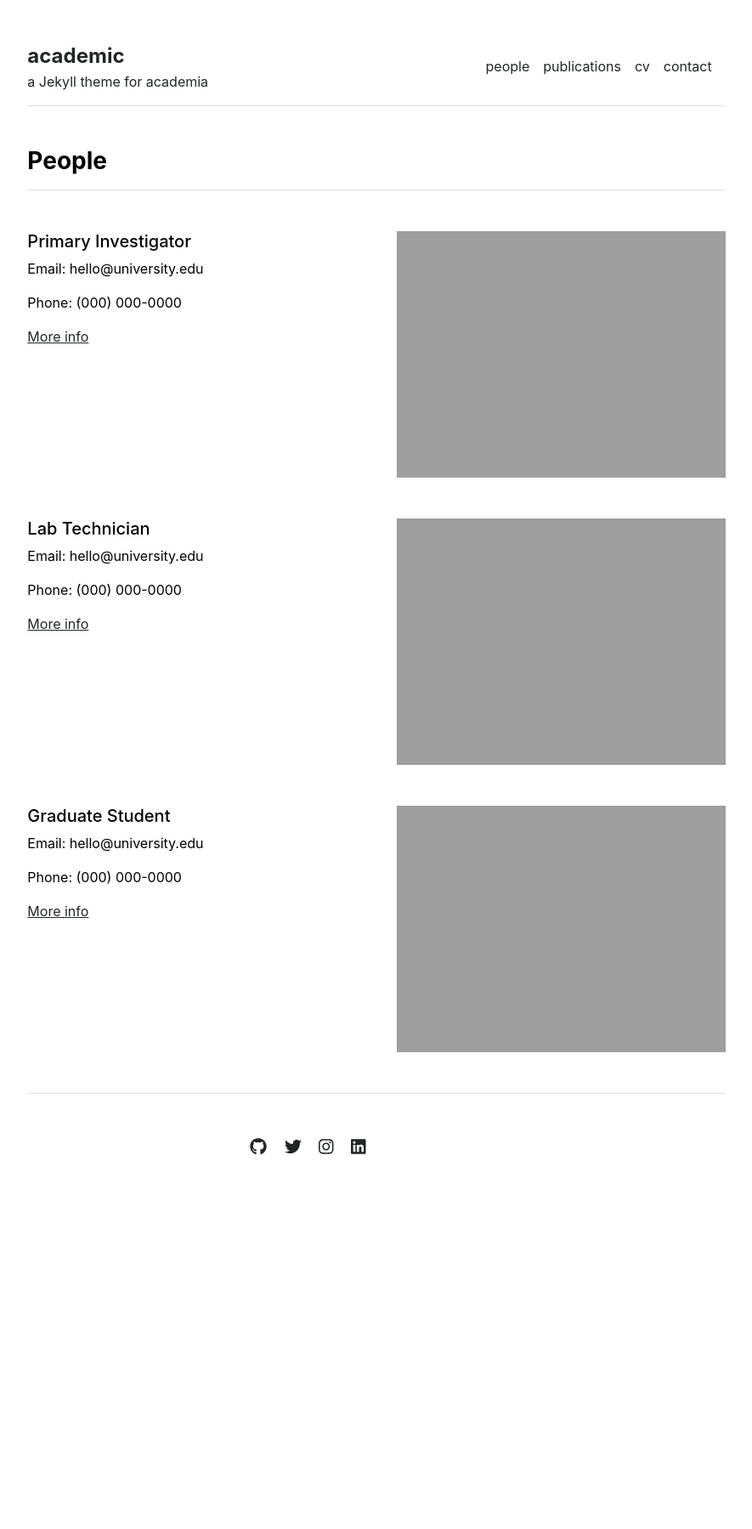
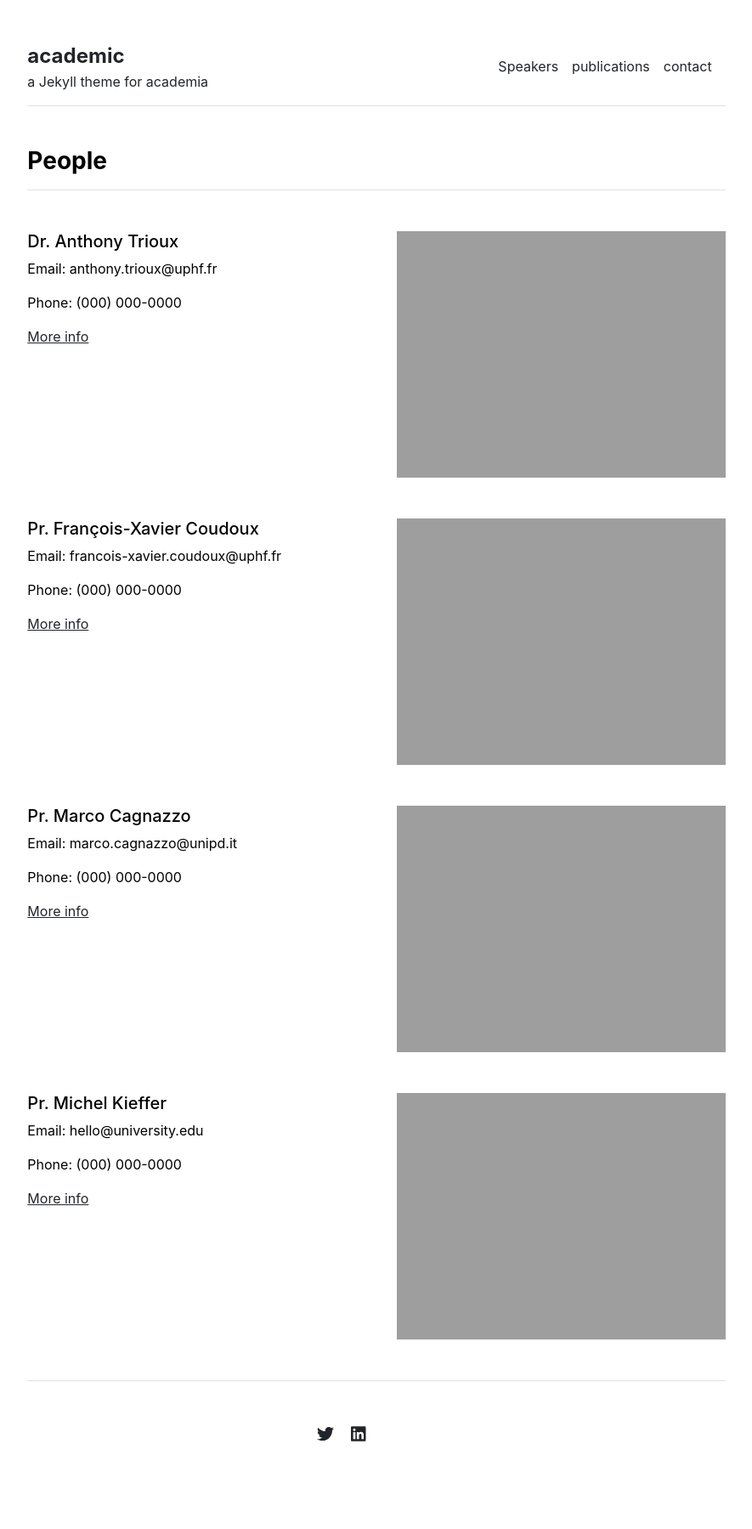
Before and after one commit to XiaYi59/LVCT, a Jekyll site: the page built from people.md, in a window 1280 px wide. Shown: the whole page at 85% size, without its empty margins (197-1082 px from the left). Built offline with Jekyll 4.4.1, drawn with Linux system fonts in a browser that asks for light colours; before the commit the page ends 1461 px from its top, so only the background shows below that.

Commit message:
Update settings.yml

```diff
--- a/_data/settings.yml
+++ b/_data/settings.yml
@@ -1,24 +1,25 @@
 menu:
-- {name: 'people', url: '/people'}
+- {name: 'Speakers', url: '/speakers'}
 - {name: 'publications', url: '/publications'}
 #- {name: 'courses', url: '/courses'}
-- {name: 'cv', url: '/cv'}
+#- {name: 'cv', url: '/cv'}
 - {name: 'contact', url: '/contact'}
 
 people:
-- {name: 'Primary Investigator', title: 'Researcher', department: 'Physics & Astronomy', institution: 'Some University', institution_address: '1 Main Street, Canada', phone: '(000) 000-0000', email: 'hello@university.edu', office: 'Science Building 505', image: 'assets/img/primary-investigator.jpg', url: 'primary-investigator'}
-- {name: 'Lab Technician', title: 'Researcher', department: 'Physics & Astronomy', institution: 'Some University', institution_address: '1 Main Street, Canada', phone: '(000) 000-0000', email: 'hello@university.edu', office: 'Science Building 505', image: 'assets/img/lab-technician.jpg', url: 'lab-technician'}
-- {name: 'Graduate Student', title: 'Researcher', department: 'Physics & Astronomy', institution: 'Some University', institution_address: '1 Main Street, Canada', phone: '(000) 000-0000', email: 'hello@university.edu', office: 'Science Building 505', image: 'assets/img/graduate-student.jpg', url: 'graduate-student'}
+- {name: 'Dr. Anthony Trioux', title: 'Associate Professor', department: 'Electronics Engineering', institution: 'Univ. Polytechnique Hauts-de-France/INSA Hauts-de-France', institution_address: 'Campus Mont Houy, Valenciennes, France', phone: '(000) 000-0000', email: 'anthony.trioux@uphf.fr', office: 'IEMN, Office 111', image: 'assets/img/contact.jpg', url: 'primary-investigator'}
+- {name: 'Pr. François-Xavier Coudoux', title: 'Full Professor', department: 'Electronics Engineering', institution: 'Univ. Polytechnique Hauts-de-France/INSA Hauts-de-France', institution_address: 'Campus Mont Houy, Valenciennes, France', phone: '(000) 000-0000', email: 'francois-xavier.coudoux@uphf.fr', office: 'IEMN, Office XXX', image: 'assets/img/lab-technician.jpg', url: 'lab-technician'}
+- {name: 'Pr. Marco Cagnazzo', title: 'Associate Professor', department: 'Information Engineering', institution: 'Univ. of Padua', institution_address: 'Via VIII Febbraio, 2, Padova PD, Italy', phone: '(000) 000-0000', email: 'marco.cagnazzo@unipd.it', office: 'to be defined', image: 'assets/img/graduate-student.jpg', url: 'graduate-student'}
+- {name: 'Pr. Michel Kieffer', title: 'Full Professor', department: 'to be defined', institution: 'Univ. Paris-Saclay/Centrale Supéléc', institution_address: 'Rue Joliot Curie, Gif-sur-Yvette, France', phone: '(000) 000-0000', email: 'hello@university.edu', office: 'to be defined', image: 'assets/img/graduate-student.jpg', url: 'graduate-student'}
 
-courses:
-- {name: 'Vector Calculus', url: 'vector-calculus'}
-- {name: 'Quantum Mechanics', url: 'quantum-mechanics'}
-- {name: 'Stellar Structures', url: 'stellar-structures'}
+#courses:
+#- {name: 'Vector Calculus', url: 'vector-calculus'}
+#- {name: 'Quantum Mechanics', url: 'quantum-mechanics'}
+#- {name: 'Stellar Structures', url: 'stellar-structures'}
 
 social:
-- {icon: 'github', link: 'https://github.com/LeNPaul'}
+#- {icon: 'github', link: 'https://github.com/LeNPaul'}
 - {icon: 'twitter', link: 'https://twitter.com/paululele'}
-- {icon: 'instagram', link: 'https://instagram.com/paululele'}
+#- {icon: 'instagram', link: 'https://instagram.com/paululele'}
 - {icon: 'linkedin', link: 'https://fr.linkedin.com/in/anthony-trioux/en?original_referer='}
 
 contacts:
```
